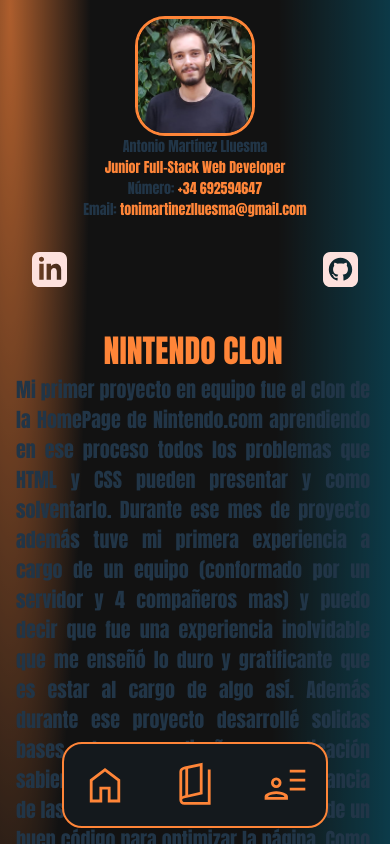
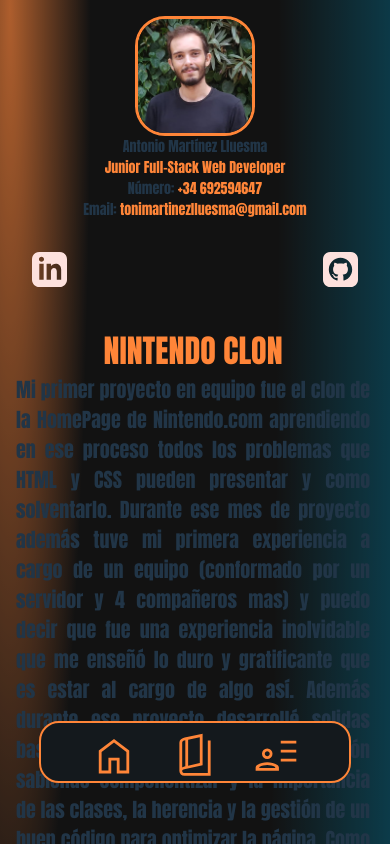
Before and after one commit to tonimtnz/Portafolio, a React (Vite) app: page /projects in a window 390 px wide. Shown: the top 844 px of the page. Built offline with nearby package versions, Linux system fonts and the light colour scheme.

Commit message:
responsive like a pro 2.0

```diff
--- a/src/App.css
+++ b/src/App.css
@@ -6,14 +6,15 @@
 }
 .nav-menu{
   position: fixed;
-  top: 0;
+  top: 50%;
+  right: 0;
   display: flex;
   flex-direction: column;
   align-items: end;
   justify-content: center;
-  width: 100%;
-  height: 100%;
-  z-index: 999;
+  width: fit-content;
+  height: fit-content;
+  z-index: 99;
   transition: all ease-in-out .3s;
 }
 .nav-father{
@@ -182,6 +183,7 @@
 }
 .port-header{
   position: static;
+  z-index: 9;
   top: 0;
   width: 100%;
   display: flex;
@@ -412,14 +414,18 @@
 
 @media (max-width: 1024px){
   .nav-menu{
-    align-items: center;
-    justify-content: end;
+    top: 90%;
+    width: 100%;
   }
   .nav-father{
     position: fixed;
     background: none;
     margin-bottom: 1rem;
+    width: 100%;
+    justify-content: center;
+
     .nav-icons{
+      width: 80%;
       box-sizing: border-box;
       height: fit-content;
       background-color: var(--rich-black);
@@ -427,8 +433,8 @@
       border: 2px solid var(--emphasis);
       display: flex;
       flex-direction: row;
-      gap: 2.5rem;
-      padding: 1rem 1rem;
+      justify-content: space-between;
+      padding: .5rem 3rem 0rem 3rem;
       a{
         color: var(--emphasis);
       }
```
